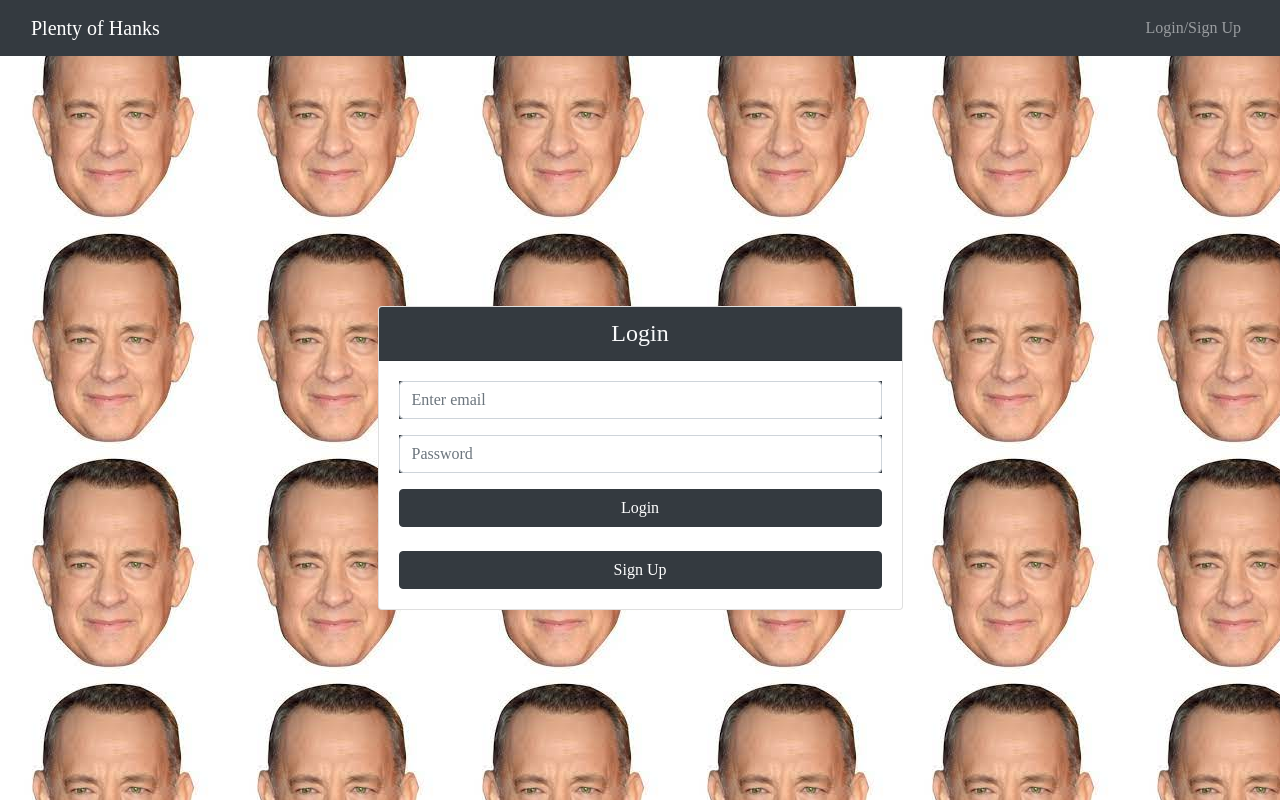
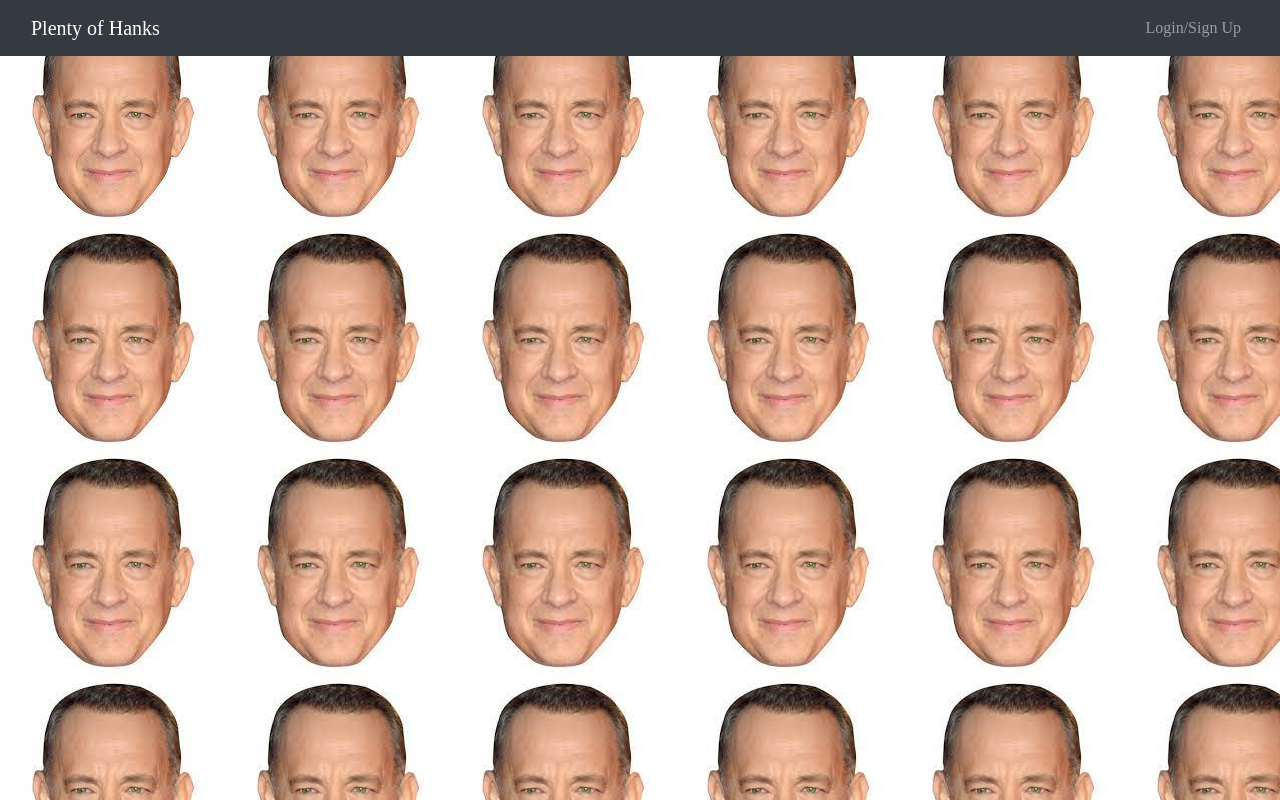
Before and after one commit to puppetup/plenty-of-hanks, a React (Create React App) app in the folder client/: page / in a window 1280 px wide. Built offline with nearby package versions, Linux system fonts and the light colour scheme; a web font is replaced by a local one.

Commit message:
deleted login box.

```diff
--- a/client/src/pages/Login.js
+++ b/client/src/pages/Login.js
@@ -4,8 +4,6 @@ import { useMutation } from "@apollo/client";
 import { LOGIN_USER } from "../utils/mutations";
 
 import Auth from "../utils/auth";
-
-
 
 const Login = (props) => {
   const [formState, setFormState] = useState({ email: "", password: "" });
@@ -46,58 +44,7 @@ const Login = (props) => {
     <div
       className="col-lg-12 w-50 mx-auto flex-row justify-content-end"
       id="background"
-    >
-
-      <div className="card">
-        <h4 className="justify-center text-center card-header text-light p-6" id="loginbackground">
-          Login
-        </h4>
-        <div className="card-body">
-          {data ? (
-            <p>
-              Success! You may now head{" "}
-              <Link to="/">back to the homepage.</Link>
-            </p>
-          ) : (
-            <form>
-              <div className="form-group bg-dark">
-                <input
-                  type="email"
-                  className="form-control"
-                  id="exampleInputEmail1"
-                  aria-describedby="emailHelp"
-                  placeholder="Enter email"
-                />
-
-              </div>
-              <div className="form-group bg-dark">
-                <input
-                  type="password"
-                  className="form-control"
-                  id="exampleInputPassword1"
-                  placeholder="Password"
-                />
-              </div>
-              <div className="form-check">
-
-              </div>
-
-
-
-              <Link to="/selectmovies">
-              <button style ={{marginRight: 8}}type="submit" aria-pressed="true" className="btn btn-block btn-dark">
-                Login
-              </button> </Link>
-              <br></br>
-              <Link to="/signup">
-              <button type="submit" aria-pressed="true" className="btn btn-block btn-dark">
-                Sign Up
-              </button></Link>
-            </form>
-          )}
-        </div>
-      </div>
-    </div>
+    ></div>
   );
 };
 
```
